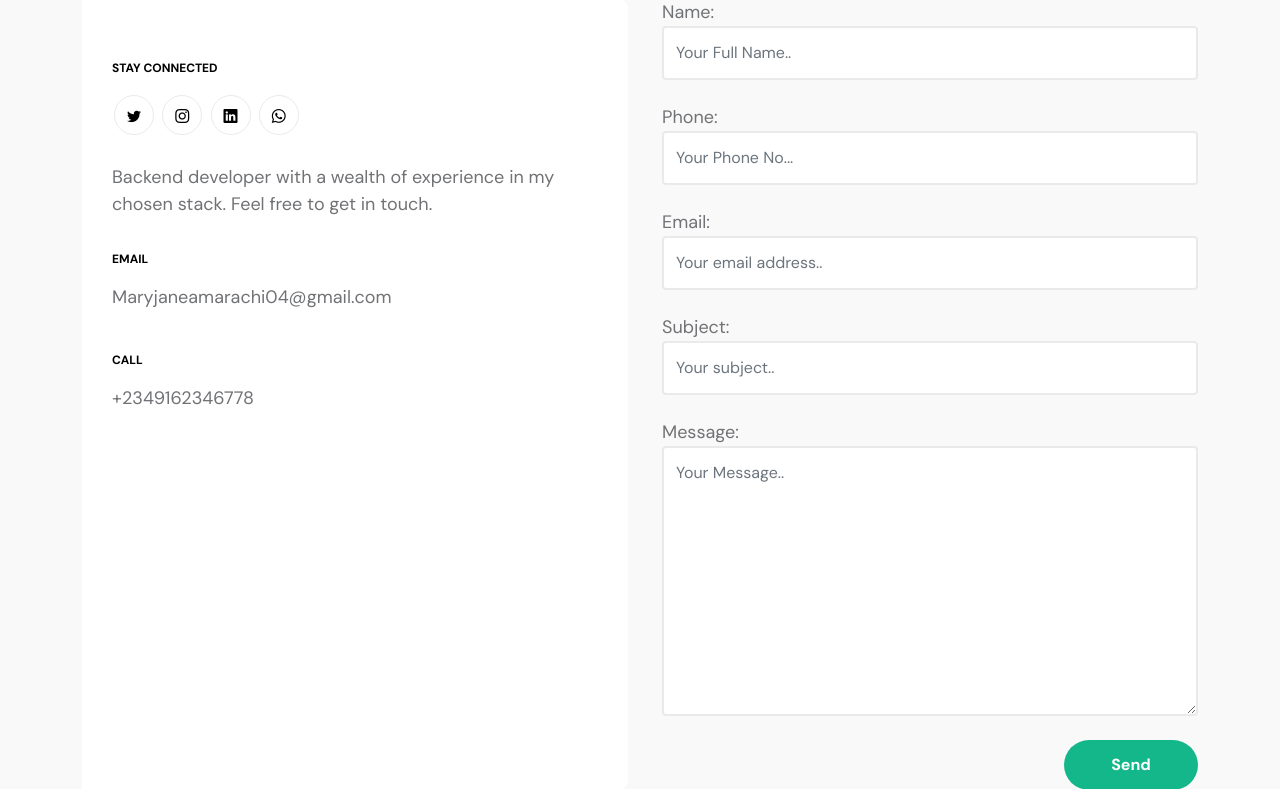
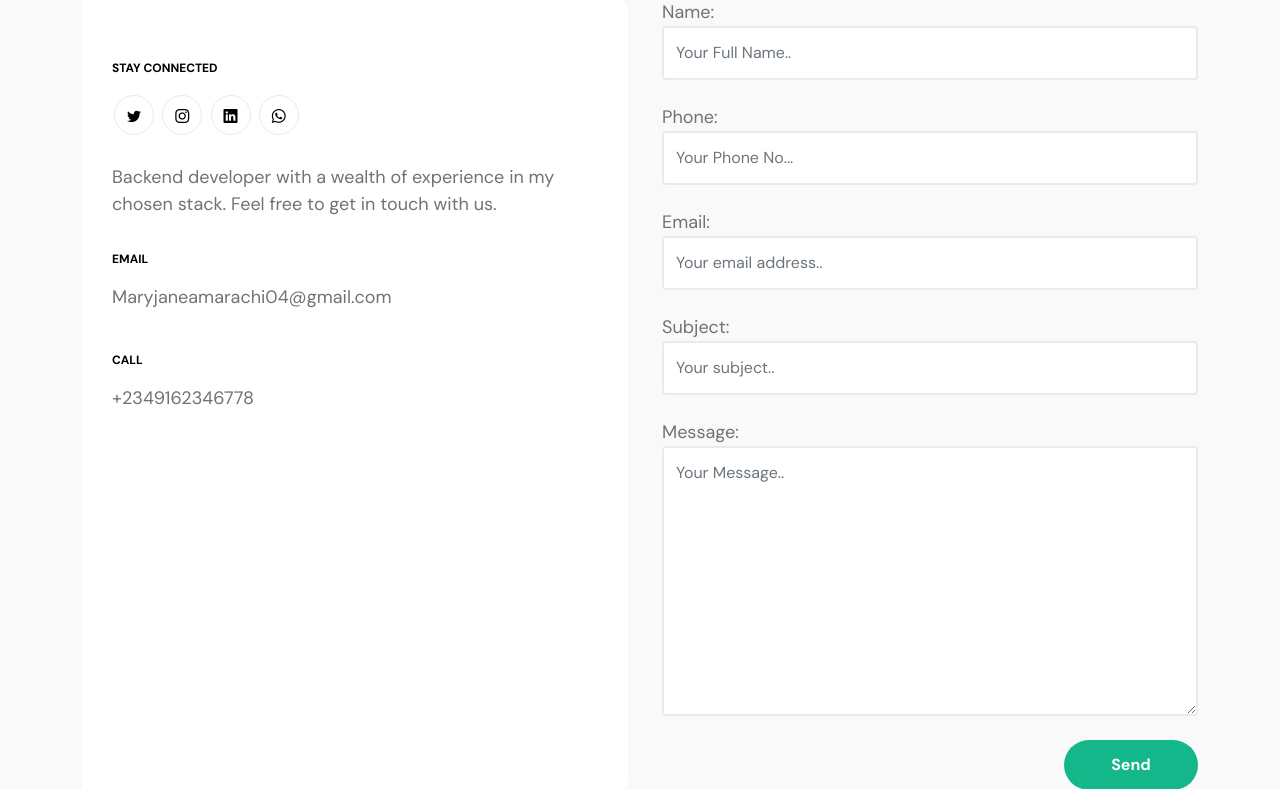
Before and after one commit to mjayb/my-portfolio, a Django app: page / in a window 1280 px wide. Shown: the part 4036-4825 px from the top of the page. Run offline with Django 4.2, Linux system fonts and the light colour scheme; data comes from the database, SQL or seed files in the repository; both versions use the stored data as it was after the commit; some libraries are stand-ins or nearby versions.

Commit message:
github link

```diff
--- a/portfolioapp/templates/portfolioapp/base.html
+++ b/portfolioapp/templates/portfolioapp/base.html
@@ -330,7 +330,7 @@ https://templatemo.com/tm-578-first-portfolio
                                     </ul><br>
 
                                     <p class="mb-2">
-                                        Backend developer with a wealth of experience in my chosen stack. Feel free to get in touch.
+                                        Backend developer with a wealth of experience in my chosen stack. Feel free to get in touch with us.
 
                               </p>
 
```
Also changed, not shown: db.sqlite3, uploads/project_upload_images/aboutpage.png (added).
